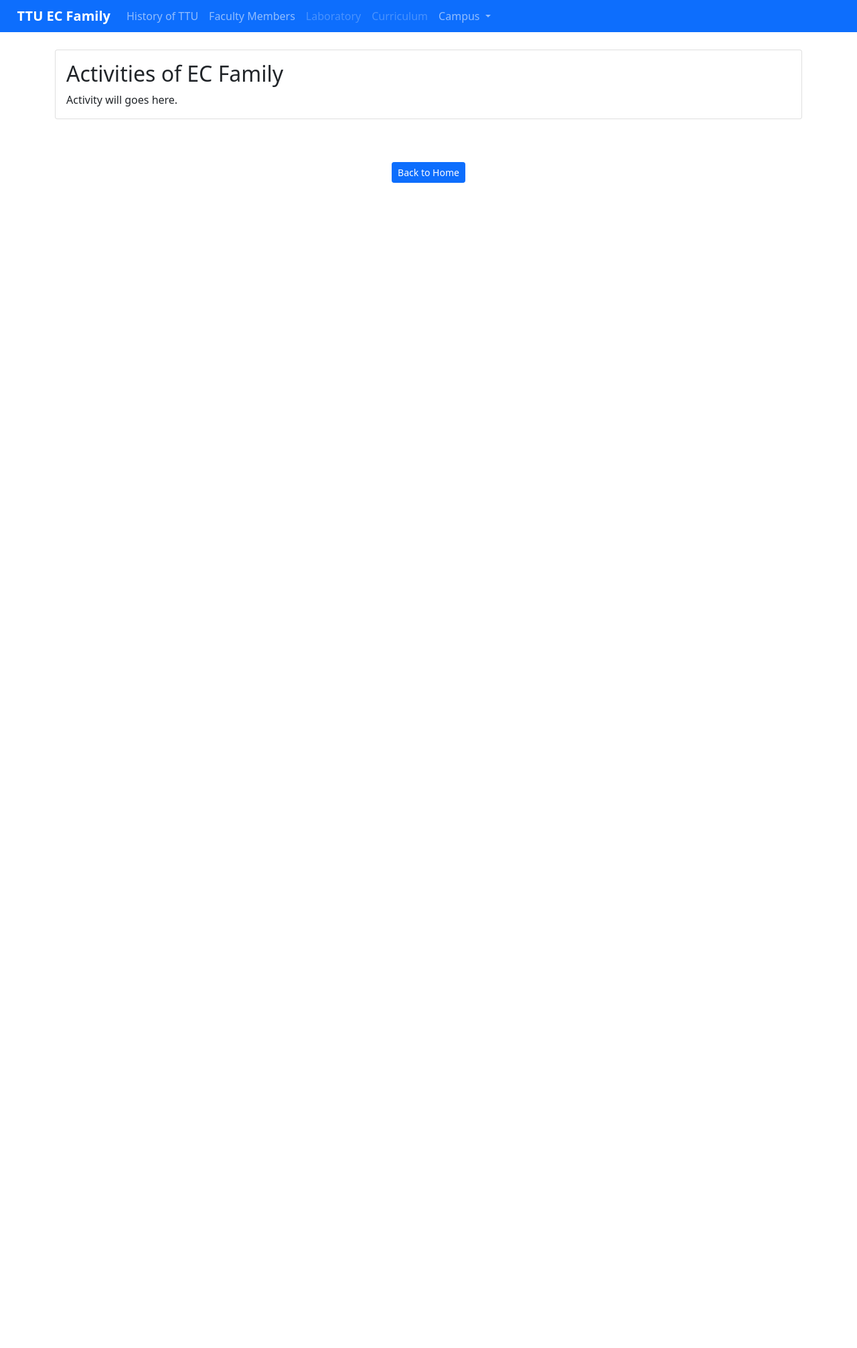
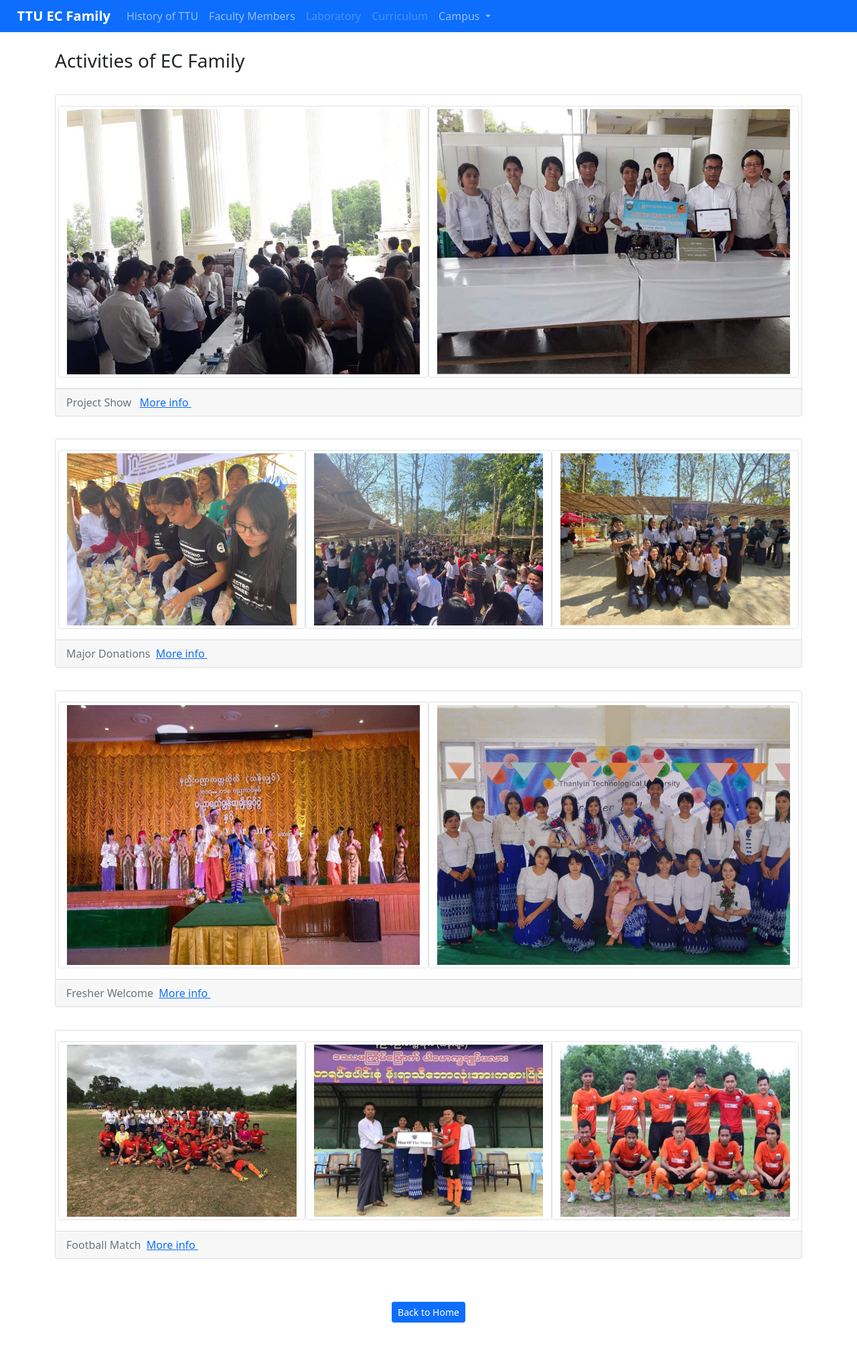
Before and after one commit to minlaxz/django-university-blog, a Django app: page /activity/ in a window 1280 px wide. Shown: the whole page at 67% size. Before the commit the page ends 273 px from the top, so only its background shows below. Run offline with Django 3.2, Linux system fonts and the light colour scheme; some libraries are stand-ins or nearby versions.

Commit message:
Updating static files.

```diff
--- a/about/templates/about/index.html
+++ b/about/templates/about/index.html
@@ -8,7 +8,7 @@
 {% block content %}
 
 <div class="container-fluid" style="margin-top:2%">
-    <div class="card">
+    <div class="card" style="background-color:aliceblue">
         <div class="card-body">
             <h2 class="card-title">History of TTU</h2>
             <p class="card-text text-justify">
--- a/ec/settings.py
+++ b/ec/settings.py
@@ -11,7 +11,6 @@ https://docs.djangoproject.com/en/3.1/ref/settings/
 """
 
 from pathlib import Path
-import os
 
 # Build paths inside the project like this: BASE_DIR / 'subdir'.
 BASE_DIR = Path(__file__).resolve().parent.parent
--- a/ecactivity/templates/ecactivity/index.html
+++ b/ecactivity/templates/ecactivity/index.html
@@ -6,20 +6,129 @@
 {% endblock title %}
 
 {% block content %}
+<style>
+    @media screen and (max-width: 1024px) {
+        img.c_responsive {
+            width: 45%;
+            ;
+        }
+    }
+
+    @media screen and (min-width:1025px) and (max-width: 1280px) {
+        img.c_responsive {
+            width: 20%;
+        }
+    }
+
+    @media screen and (min-width: 1081px) {
+        img.c_responsive {
+            width: 30%;
+        }
+    }
+
+    img.c_responsive {
+        height: auto;
+    }
+
+    .foot-font {
+        font-family: 'Lobster Two', cursive;
+    }
+</style>
+
 
 <div class="container" style="margin-top:2%">
-    <div class="card">
+    <h3>Activities of EC Family</h3>
+
+    <div class="card" style="margin-top:3%">
         <div class="card-body">
-            <h2 class="card-title">Activities of EC Family</h2>
-            <p class="card-text text-justify">
-                Activity will goes here.
+            <!-- <h5 class="card-title">Project Show</h5> -->
+            <p class="card-text text-justify row">
+                <img src="{% static 'images/project_show_1.jpg' %}"
+                    class="img-thumbnail rounded float-left c_responsive col" alt="...">
+                <img src="{% static 'images/project_show_2.jpg' %}"
+                    class="img-thumbnail rounded float-right c_responsive col" alt="...">
             </p>
         </div>
+        <div class="card-footer text-muted">
+            <span>Project Show </span>&nbsp;
+            <a href="#">
+                More info
+            </a>&nbsp;
+        </div>
     </div>
+
+    <div class="card" style="margin-top:3%">
+        <div class="card-body">
+            <!-- <h5 class="card-title">Project Show</h5> -->
+            <p class="card-text text-justify row">
+                <img src="{% static 'images/major_donations_3.jpg' %}"
+                    class="img-thumbnail rounded float-left c_responsive col" alt="...">
+                <img src="{% static 'images/major_donations_2.jpg' %}"
+                    class="img-thumbnail rounded float-right c_responsive col" alt="...">
+                <img src="{% static 'images/major_donations_1.jpg' %}"
+                    class="img-thumbnail rounded float-right c_responsive col" alt="...">
+            </p>
+        </div>
+        <div class="card-footer text-muted">
+            <span>Major Donations</span>&nbsp;
+            <a href="#">
+                More info
+            </a>&nbsp;
+        </div>
+    </div>
+
+    <div class="card" style="margin-top:3%">
+        <div class="card-body">
+            <!-- <h5 class="card-title">Project Show</h5> -->
+            <p class="card-text text-justify row">
+                <img src="{% static 'images/fresher_welcome_1.jpg' %}"
+                    class="img-thumbnail rounded float-left c_responsive col" alt="...">
+                <img src="{% static 'images/fresher_welcome_2.jpg' %}"
+                    class="img-thumbnail rounded float-right c_responsive col" alt="...">
+            </p>
+        </div>
+        <div class="card-footer text-muted">
+            <span>Fresher Welcome</span>&nbsp;
+            <a href="#">
+                More info
+            </a>&nbsp;
+        </div>
+    </div>
+
+
+    <div class="card" style="margin-top:3%">
+        <div class="card-body">
+            <!-- <h5 class="card-title">Project Show</h5> -->
+            <p class="card-text text-justify row">
+                <img src="{% static 'images/football_match_3.jpg' %}"
+                    class="img-thumbnail rounded float-left c_responsive col" alt="...">
+                <img src="{% static 'images/football_match_2.jpg' %}"
+                    class="img-thumbnail rounded float-right c_responsive col" alt="...">
+                    <img src="{% static 'images/football_match_1.jpg' %}"
+                    class="img-thumbnail rounded float-right c_responsive col" alt="...">
+            </p>
+        </div>
+        <div class="card-footer text-muted">
+            <span>Football Match</span>&nbsp;
+            <a href="#">
+                More info
+            </a>&nbsp;
+        </div>
+    </div>
+
+
 </div>
 
-<div class='text-center sticky-bottom' style="margin-top: 5%;">
+
+
+
+
+
+
+
+<div class='text-center sticky-bottom' style="margin-top: 5%; margin-bottom:3%" >
     <a class="btn btn-primary btn-sm" href="/">Back to Home</a>
 </div>
 
+
 {%endblock%}
```
Also changed, not shown: home/templates/home/index.html (+3 -5 lines), ecactivity/static/images/football_match_1.jpg (added), ecactivity/static/images/football_match_2.jpg (added), ecactivity/static/images/football_match_3.jpg (added), ecactivity/static/images/fresher_welcome_1.jpg (added), ecactivity/static/images/fresher_welcome_2.jpg (added), ecactivity/static/images/major_donations_1.jpg (added), ecactivity/static/images/major_donations_2.jpg (added), ecactivity/static/images/major_donations_3.jpg (added), ecactivity/static/images/project_show_1.jpg (added), ecactivity/static/images/project_show_2.jpg (added).
